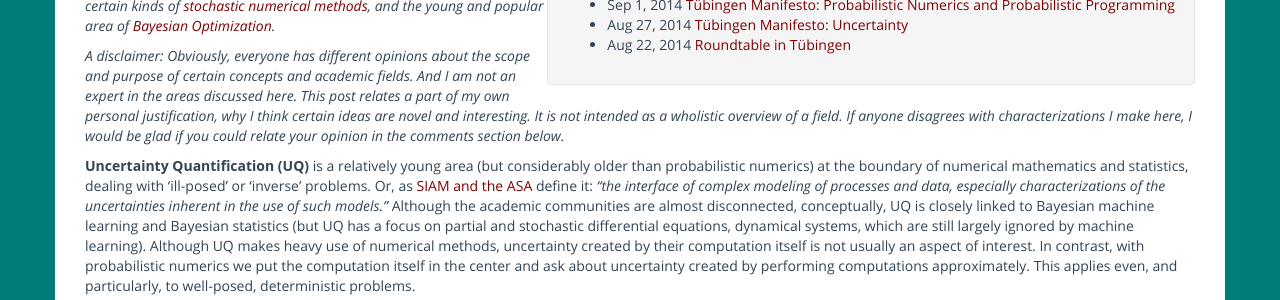
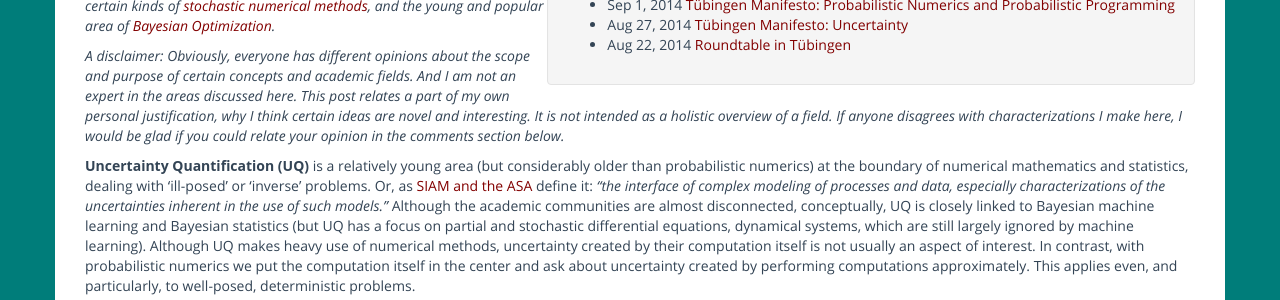
Before and after one commit to philipphennig/probabilistic-numerics.org, a Jekyll site: the page built from _posts/2015-01-12-UQ.md, in a window 1280 px wide. Shown: the part 360-660 px from the top of the page. Built offline with Jekyll 4.4.1, drawn with Linux system fonts in a browser that asks for light colours; some web fonts are replaced; formulas are drawn with MathJax 3; comment, search, counter and statistics services are not loaded.

Commit message:
one-character typo correction to each of the three new posts

```diff
--- a/_posts/2015-01-12-UQ.md
+++ b/_posts/2015-01-12-UQ.md
@@ -19,7 +19,7 @@ categories: general
  purpose of certain concepts and academic fields. And I am not an expert in the
  areas discussed here. This post relates a part of my own personal
  justification, why I think certain ideas are novel and interesting. It is not
- intended as a wholistic overview of a field. If anyone disagrees with
+ intended as a holistic overview of a field. If anyone disagrees with
  characterizations I make here, I would be glad if you could relate your
  opinion in the comments section below.*
 
```
Also changed, not shown: _posts/2015-01-13-Stochastics.md (+1 -1 lines), _posts/2015-01-14-BO.md (+1 -1 lines).
